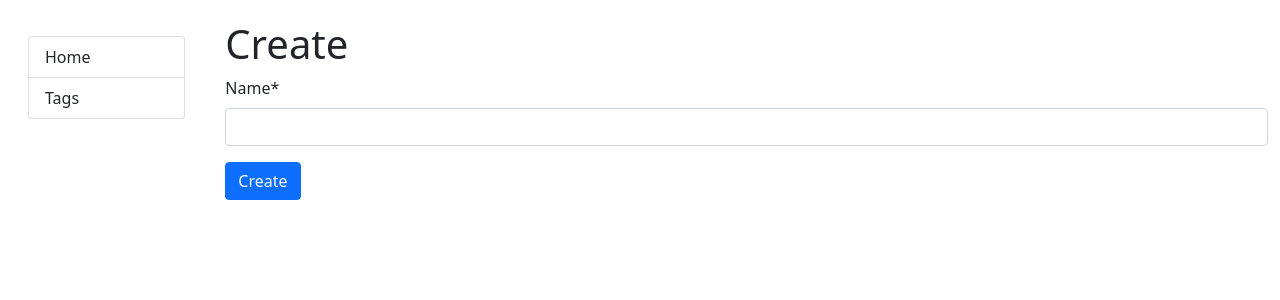
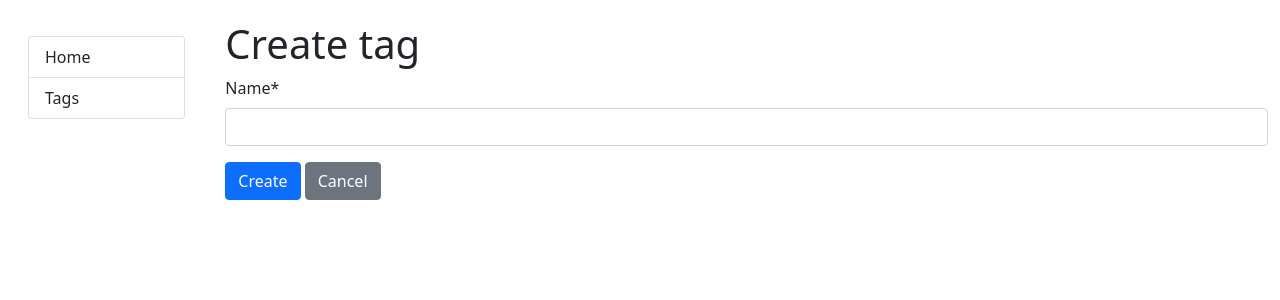
Before and after one commit to Orixara/py-todo-practice, a Django app: page /tags/create/ in a window 1280 px wide. Shown: the top 300 px of the page. Run offline with Django 5.2, Linux system fonts and the light colour scheme; some libraries are stand-ins or nearby versions.

Commit message:
changed pagination by 4 and added button "cancel" to create/update view

```diff
--- a/templates/includes/object_form.html
+++ b/templates/includes/object_form.html
@@ -5,4 +5,5 @@
     {% csrf_token %}
     {{ form|crispy }}
     <input type="submit" value="{{ object|yesno:'Update,Create' }}" class="btn btn-primary">
+    <a href="{% url cancel_url %}" class="btn btn-secondary">Cancel</a>
 </form>
--- a/templates/todo_app/tag_form.html
+++ b/templates/todo_app/tag_form.html
@@ -1,5 +1,5 @@
 {% extends "base.html" %}
 
 {% block content %}
-    {% include "includes/object_form.html" with object_display=task.content %}
+    {% include "includes/object_form.html" with object_name="tag" cancel_url="todo:tag-list" %}
 {% endblock %}
--- a/templates/todo_app/task_form.html
+++ b/templates/todo_app/task_form.html
@@ -1,5 +1,5 @@
 {% extends "base.html" %}
 
 {% block content %}
-    {% include "includes/object_form.html" with object_name="task" %}
+    {% include "includes/object_form.html" with object_name="task" cancel_url="todo:task-list" %}
 {% endblock %}
--- a/templates/todo_app/task_list.html
+++ b/templates/todo_app/task_list.html
@@ -48,6 +48,7 @@
                 </form>
               {% endif %}
             </div>
+          </div>
         </div>
       </div>
     {% endfor %}
--- a/todo_app/views.py
+++ b/todo_app/views.py
@@ -8,7 +8,7 @@ from todo_app.models import Task, Tag
 
 class TaskListView(generic.ListView):
     model = Task
-    paginate_by = 7
+    paginate_by = 4
     queryset = Task.objects.prefetch_related("tags").order_by(
         "is_done", "-created_at"
     )
```
